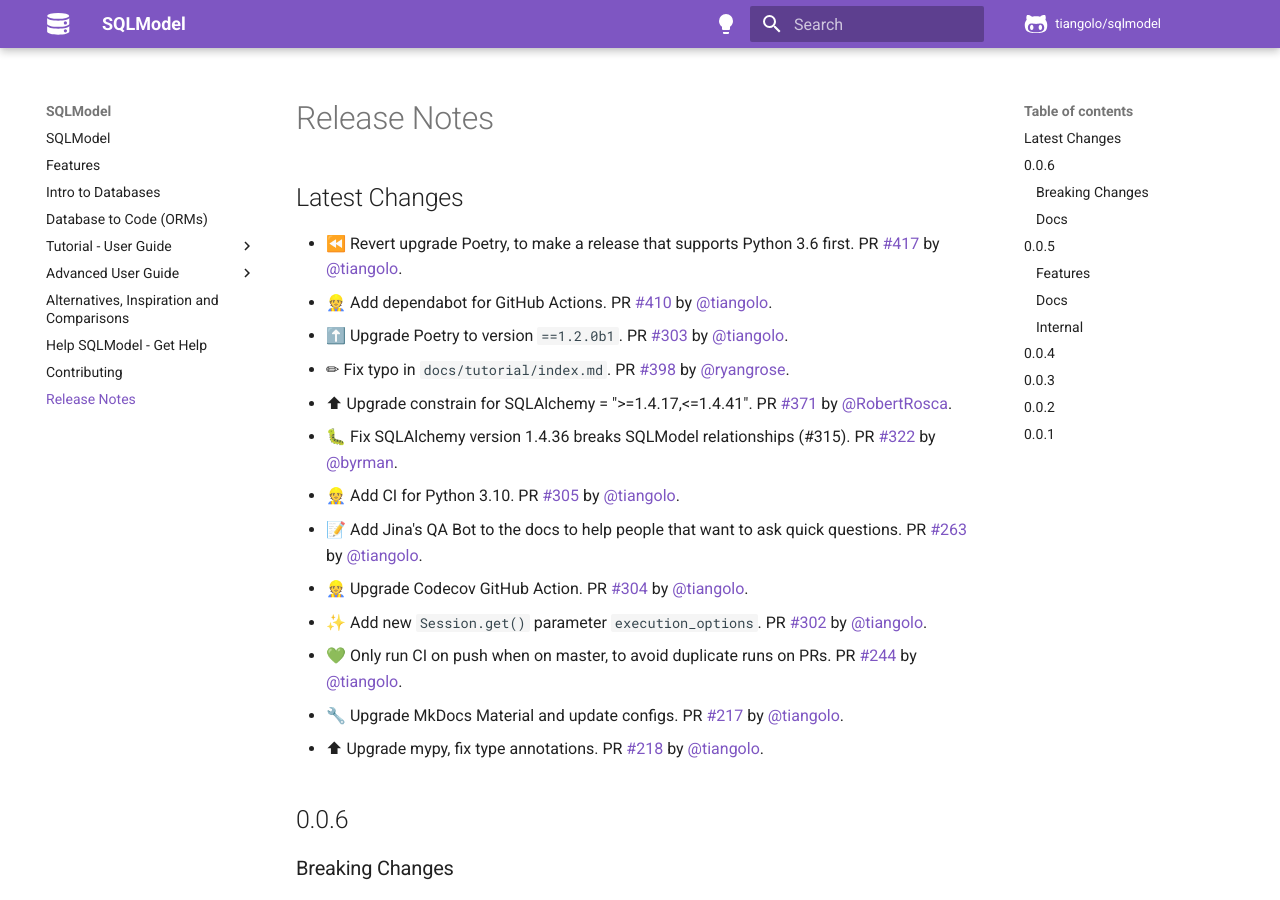
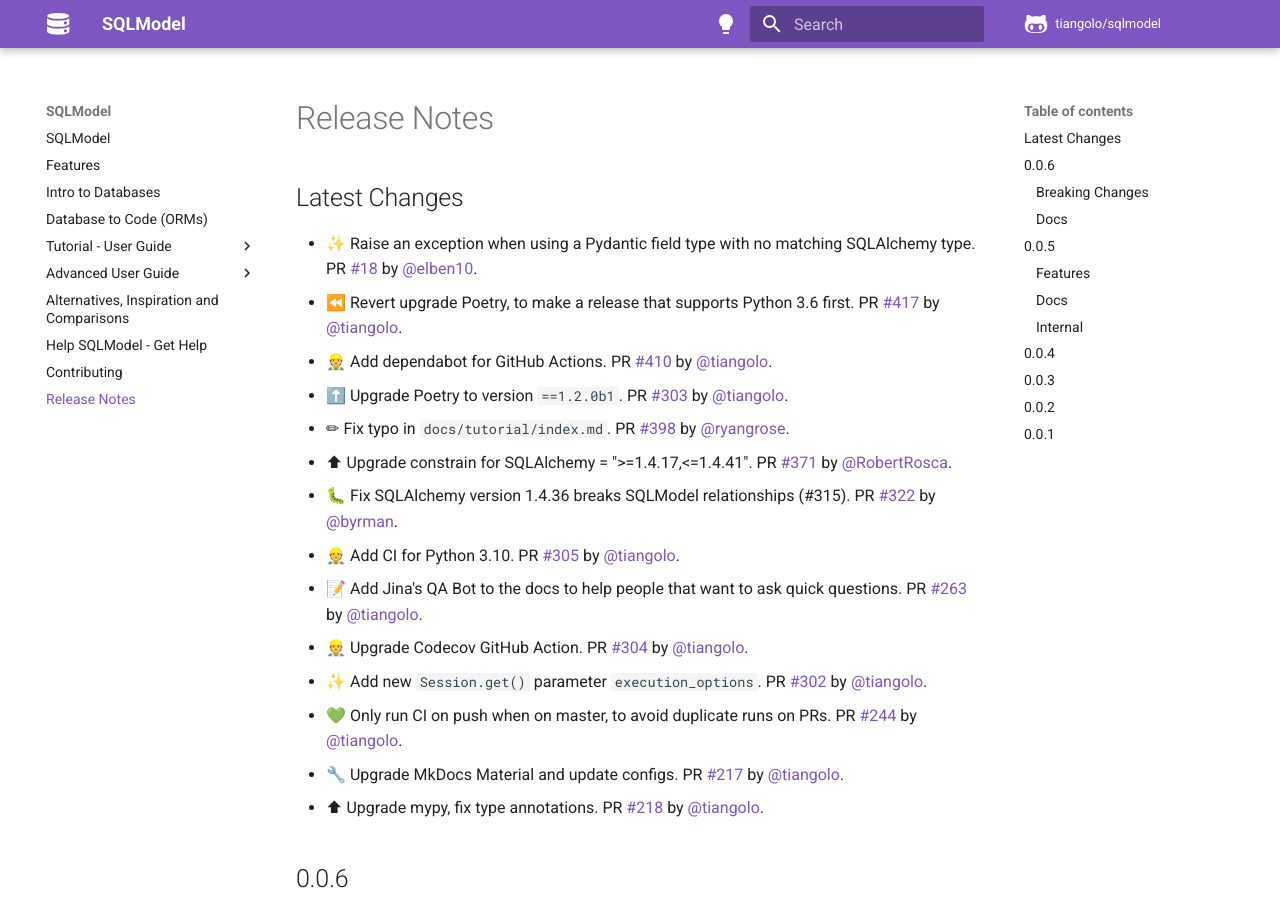
Before and after one commit to sztrakabalint/fastapi-sqlmodel, an MkDocs documentation site: the page built from docs/release-notes.md, in a window 1280 px wide and 900 px high. Built offline with MkDocs 1.6.1 and Material for MkDocs 9.7.7, drawn with Linux system fonts in a browser that asks for light colours; comment, search, counter and statistics services are not loaded.

Commit message:
📝 Update release notes

```diff
--- a/docs/release-notes.md
+++ b/docs/release-notes.md
@@ -2,6 +2,7 @@
 
 ## Latest Changes
 
+* ✨ Raise an exception when using a Pydantic field type with no matching SQLAlchemy type. PR [#18](https://github.com/tiangolo/sqlmodel/pull/18) by [@elben10](https://github.com/elben10).
 * ⏪ Revert upgrade Poetry, to make a release that supports Python 3.6 first. PR [#417](https://github.com/tiangolo/sqlmodel/pull/417) by [@tiangolo](https://github.com/tiangolo).
 * 👷 Add dependabot for GitHub Actions. PR [#410](https://github.com/tiangolo/sqlmodel/pull/410) by [@tiangolo](https://github.com/tiangolo).
 * ⬆️ Upgrade Poetry to version `==1.2.0b1`. PR [#303](https://github.com/tiangolo/sqlmodel/pull/303) by [@tiangolo](https://github.com/tiangolo).
```
